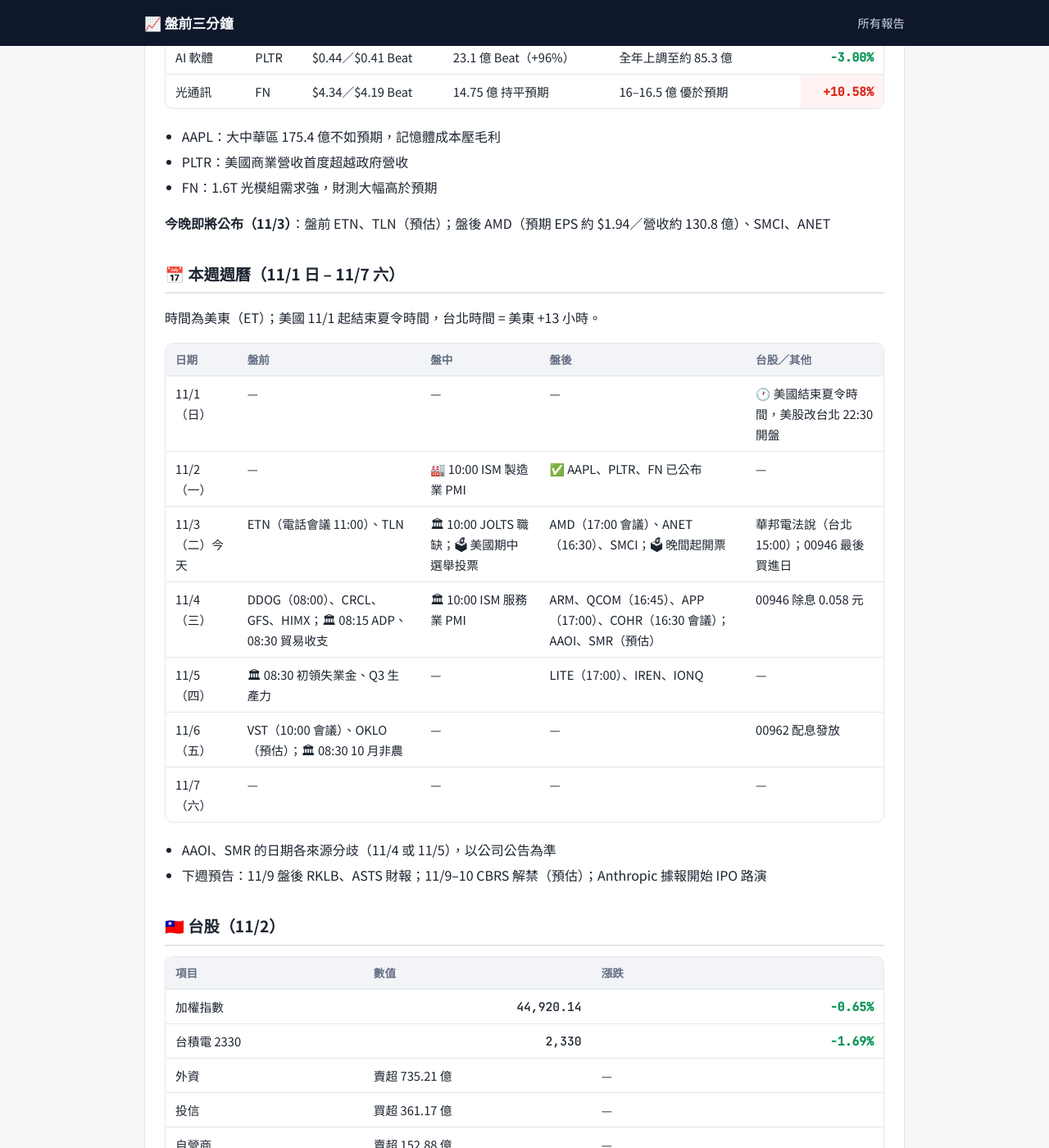
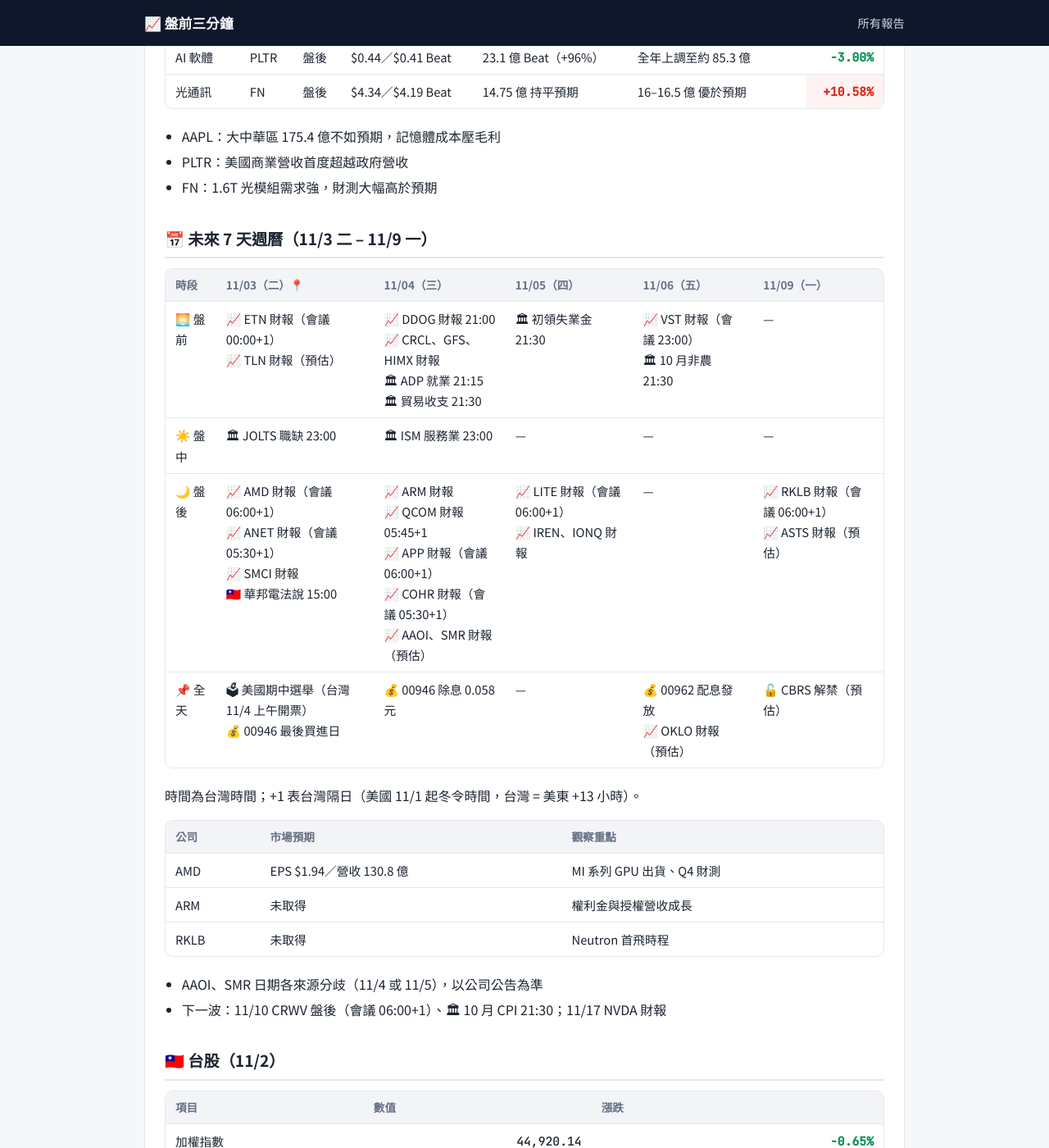
Before and after one commit to Hero7749/daily-report, a Jekyll site: the page built from _posts/2026-11-03-market.md, in a window 1280 px wide and 1400 px high, scrolled down 2186 px. Shown: the whole window at 82% size. Built offline with Jekyll 4.4.1, drawn with Linux system fonts in a browser that asks for light colours; some of the changed text lies outside the part shown.

Commit message:
新增 2026-11-03 投資市場摘要

```diff
--- a/_posts/2026-11-03-market.md
+++ b/_posts/2026-11-03-market.md
@@ -46,7 +46,7 @@ kind: 日報
 
 | 產業 | 代號 | 漲跌幅 | 原因 |
 |---|---|---|---|
-| 光通訊 | FN | +10.58% | 盤後：財測優於預期 |
+| 光通訊 | FN | 盤後 | +10.58% | 盤後：財測優於預期 |
 | IC 設計 | MRVL | -12.72% | 換股併 LITE 稀釋疑慮 |
 | AI 晶片 | CBRS | -11.74% | 創上市新低、解禁將至 |
 | 光通訊 | CIEN | -11.34% | 光通訊連坐 |
@@ -62,34 +62,35 @@ kind: 日報
 
 ## 🧾 財報快訊（11/2 盤後）
 
-| 產業 | 代號 | EPS 實際／預期 | 營收 | 財測 | 盤後 |
-|---|---|---|---|---|---|
-| 終端應用 | AAPL | $2.10／$1.99 Beat | 1,144.8 億 Beat | 營收 +7–10%，毛利率偏弱 | -2.81% |
-| AI 軟體 | PLTR | $0.44／$0.41 Beat | 23.1 億 Beat（+96%） | 全年上調至約 85.3 億 | -3.00% |
-| 光通訊 | FN | $4.34／$4.19 Beat | 14.75 億 持平預期 | 16–16.5 億 優於預期 | +10.58% |
+| 產業 | 代號 | 時段 | EPS 實際／預期 | 營收 | 財測 | 盤後 |
+|---|---|---|---|---|---|---|
+| 終端應用 | AAPL | 盤後 | $2.10／$1.99 Beat | 1,144.8 億 Beat | 營收 +7–10%，毛利率偏弱 | -2.81% |
+| AI 軟體 | PLTR | 盤後 | $0.44／$0.41 Beat | 23.1 億 Beat（+96%） | 全年上調至約 85.3 億 | -3.00% |
+| 光通訊 | FN | 盤後 | $4.34／$4.19 Beat | 14.75 億 持平預期 | 16–16.5 億 優於預期 | +10.58% |
 
 - AAPL：大中華區 175.4 億不如預期，記憶體成本壓毛利
 - PLTR：美國商業營收首度超越政府營收
 - FN：1.6T 光模組需求強，財測大幅高於預期
 
-**今晚即將公布（11/3）**：盤前 ETN、TLN（預估）；盤後 AMD（預期 EPS 約 $1.94／營收約 130.8 億）、SMCI、ANET
+## 📅 未來 7 天週曆（11/3 二 – 11/9 一）
 
-## 📅 本週週曆（11/1 日 – 11/7 六）
+| 時段 | 11/03（二）📍 | 11/04（三） | 11/05（四） | 11/06（五） | 11/09（一） |
+|---|---|---|---|---|---|
+| 🌅 盤前 | 📈 ETN 財報（會議 00:00+1）<br>📈 TLN 財報（預估） | 📈 DDOG 財報 21:00<br>📈 CRCL、GFS、HIMX 財報<br>🏛 ADP 就業 21:15<br>🏛 貿易收支 21:30 | 🏛 初領失業金 21:30 | 📈 VST 財報（會議 23:00）<br>🏛 10 月非農 21:30 | — |
+| ☀️ 盤中 | 🏛 JOLTS 職缺 23:00 | 🏛 ISM 服務業 23:00 | — | — | — |
+| 🌙 盤後 | 📈 AMD 財報（會議 06:00+1）<br>📈 ANET 財報（會議 05:30+1）<br>📈 SMCI 財報<br>🇹🇼 華邦電法說 15:00 | 📈 ARM 財報<br>📈 QCOM 財報 05:45+1<br>📈 APP 財報（會議 06:00+1）<br>📈 COHR 財報（會議 05:30+1）<br>📈 AAOI、SMR 財報（預估） | 📈 LITE 財報（會議 06:00+1）<br>📈 IREN、IONQ 財報 | — | 📈 RKLB 財報（會議 06:00+1）<br>📈 ASTS 財報（預估） |
+| 📌 全天 | 🗳 美國期中選舉（台灣 11/4 上午開票）<br>💰 00946 最後買進日 | 💰 00946 除息 0.058 元 | — | 💰 00962 配息發放<br>📈 OKLO 財報（預估） | 🔓 CBRS 解禁（預估） |
 
-時間為美東（ET）；美國 11/1 起結束夏令時間，台北時間 = 美東 +13 小時。
+時間為台灣時間；+1 表台灣隔日（美國 11/1 起冬令時間，台灣 = 美東 +13 小時）。
 
-| 日期 | 盤前 | 盤中 | 盤後 | 台股／其他 |
-|---|---|---|---|---|
-| 11/1（日） | — | — | — | 🕐 美國結束夏令時間，美股改台北 22:30 開盤 |
-| 11/2（一） | — | 🏭 10:00 ISM 製造業 PMI | ✅ AAPL、PLTR、FN 已公布 | — |
-| 11/3（二）今天 | ETN（電話會議 11:00）、TLN | 🏛 10:00 JOLTS 職缺；🗳 美國期中選舉投票 | AMD（17:00 會議）、ANET（16:30）、SMCI；🗳 晚間起開票 | 華邦電法說（台北 15:00）；00946 最後買進日 |
-| 11/4（三） | DDOG（08:00）、CRCL、GFS、HIMX；🏛 08:15 ADP、08:30 貿易收支 | 🏛 10:00 ISM 服務業 PMI | ARM、QCOM（16:45）、APP（17:00）、COHR（16:30 會議）；AAOI、SMR（預估） | 00946 除息 0.058 元 |
-| 11/5（四） | 🏛 08:30 初領失業金、Q3 生產力 | — | LITE（17:00）、IREN、IONQ | — |
-| 11/6（五） | VST（10:00 會議）、OKLO（預估）；🏛 08:30 10 月非農 | — | — | 00962 配息發放 |
-| 11/7（六） | — | — | — | — |
+| 公司 | 市場預期 | 觀察重點 |
+|---|---|---|
+| AMD | EPS $1.94／營收 130.8 億 | MI 系列 GPU 出貨、Q4 財測 |
+| ARM | 未取得 | 權利金與授權營收成長 |
+| RKLB | 未取得 | Neutron 首飛時程 |
 
-- AAOI、SMR 的日期各來源分歧（11/4 或 11/5），以公司公告為準
-- 下週預告：11/9 盤後 RKLB、ASTS 財報；11/9–10 CBRS 解禁（預估）；Anthropic 據報開始 IPO 路演
+- AAOI、SMR 日期各來源分歧（11/4 或 11/5），以公司公告為準
+- 下一波：11/10 CRWV 盤後（會議 06:00+1）、🏛 10 月 CPI 21:30；11/17 NVDA 財報
 
 ## 🇹🇼 台股（11/2）
 
@@ -133,6 +134,8 @@ kind: 日報
 - [MarketBeat：ASTS 下跌 11.3%](https://www.marketbeat.com/instant-alerts/price-ast-spacemobile-nasdaq-asts-shares-down-113-heres-what-happened-2026-11-02/)
 - [24/7 Wall St.：AMD、ANET、SMCI 財報預期](https://247wallst.com/investing/2026/11/02/amd-arista-supermicro-earnings-previews-can-ai-infrastructure-shake-off-fridays-rout/)
 - [StockTitan：本週財報行事曆與經濟數據時間](https://www.stocktitan.net/articles/earnings-calendar-week-of-november-2-2026)
+- [Rocket Lab：Q3 財報 11/9 盤後](https://investingnews.com/rocket-lab-announces-date-of-third-quarter-2026-financial-results/)
+- [CoreWeave：Q3 財報 11/10 公告](https://investors.coreweave.com/news/news-details/2026/CoreWeave-Announces-Date-of-Third-Quarter-2026-Financial-Results-and-Conference-Call/default.aspx)
 - [Finviz：本週經濟數據行事曆](https://finviz.com/calendar/economic?dateFrom=2026-11-02)
 - [聯合新聞網：11/2 三大法人買賣超](https://udn.com/news/story/7251/9852106)
 - [中央社：台指期夜盤跌 917 點](https://www.cna.com.tw/news/afe/202611030022.aspx)
```
